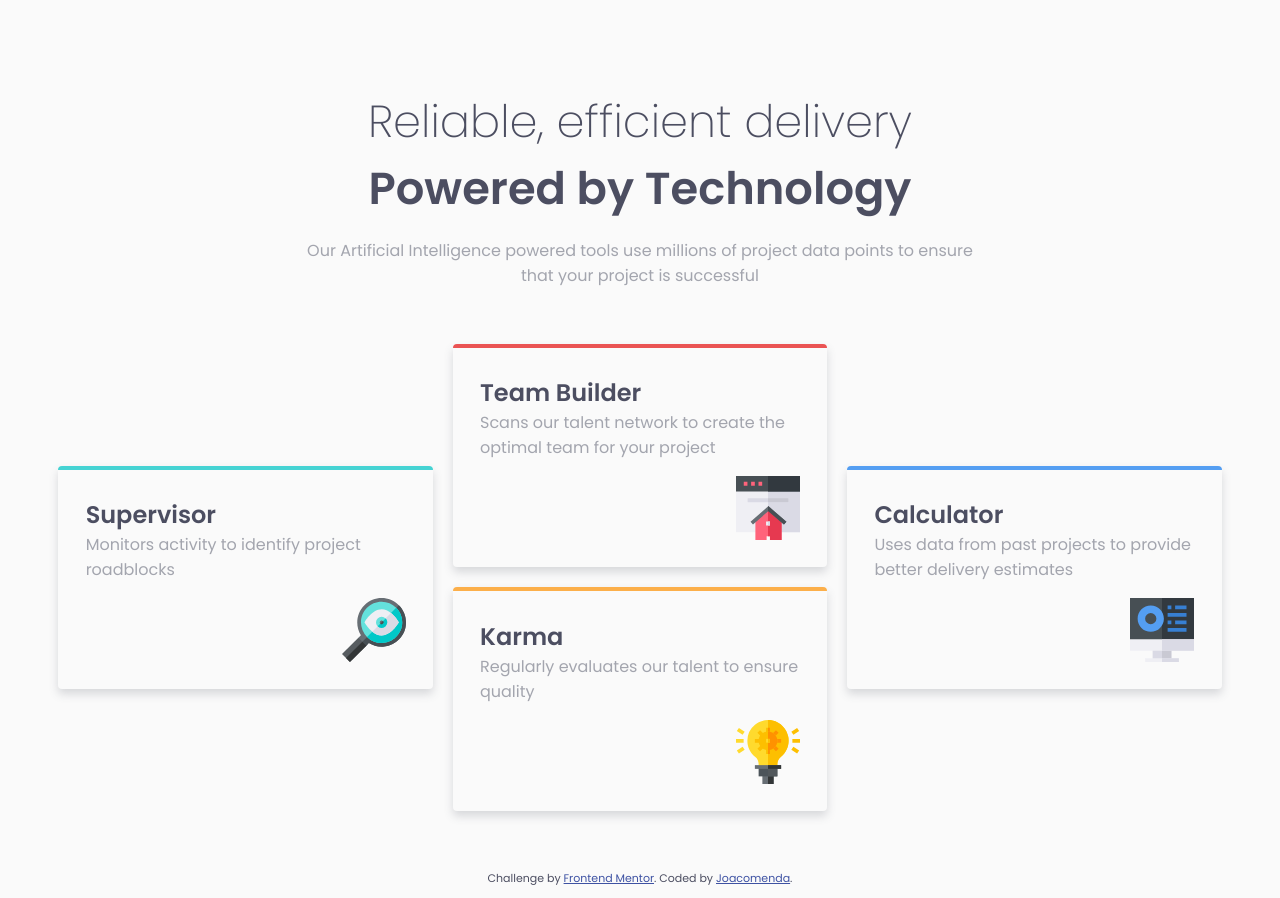
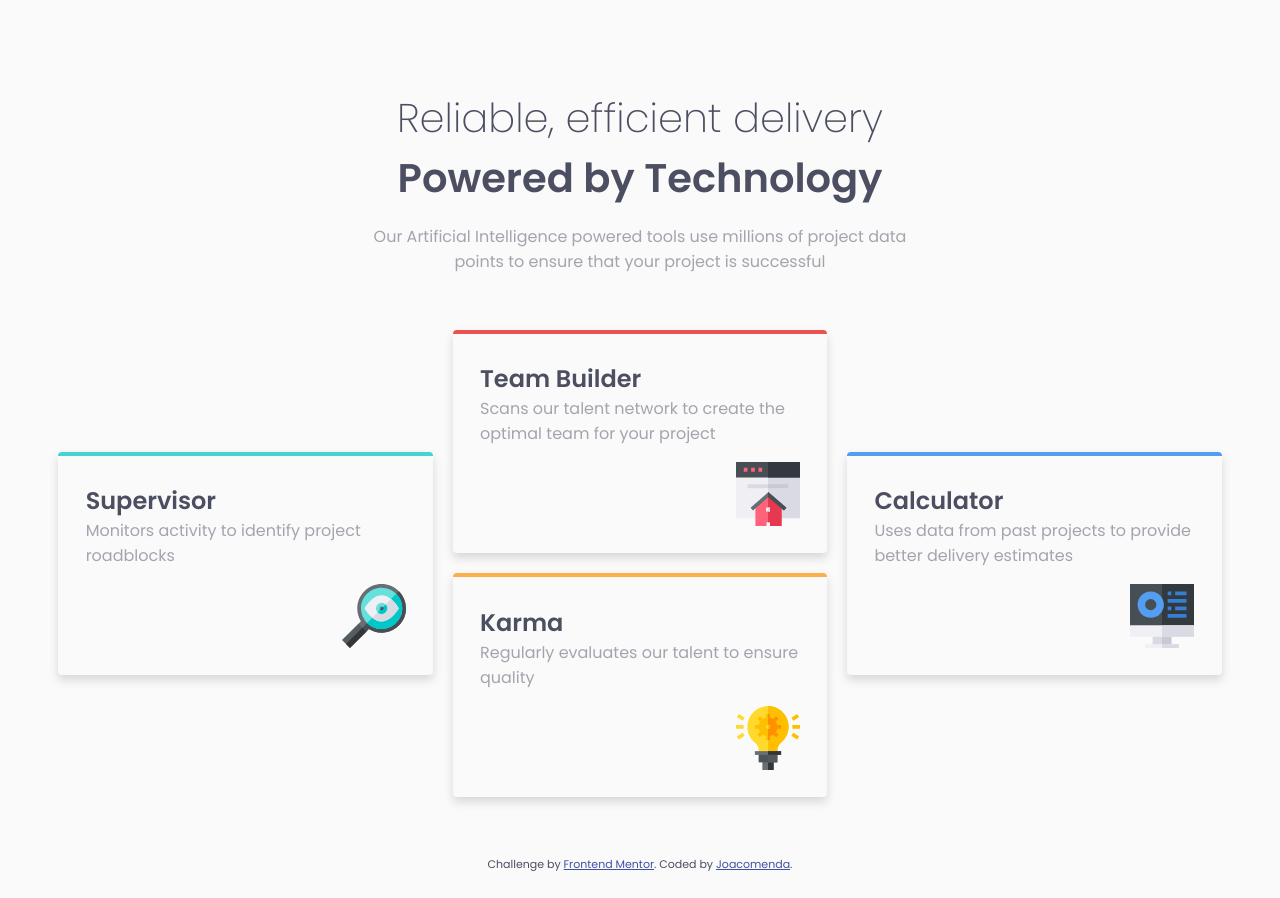
Before and after one commit to joacomenda/four-card-feature-section-master, a plain HTML site: page index.html in a window 1280 px wide. Drawn offline with Linux system fonts and the light colour scheme.

Commit message:
more changes

```diff
--- a/index.css
+++ b/index.css
@@ -187,16 +187,16 @@ h1
 
     .title-1
     {
-        font-size: 2.8rem;
+        font-size: 2.5rem;
     }
 
     .title-2
     {
-        font-size: 2.8rem;
+        font-size: 2.5rem;
     }
 
     .intro-text
     {
-        max-width: 700px;
+        max-width: 550px;
     }
 }
```
